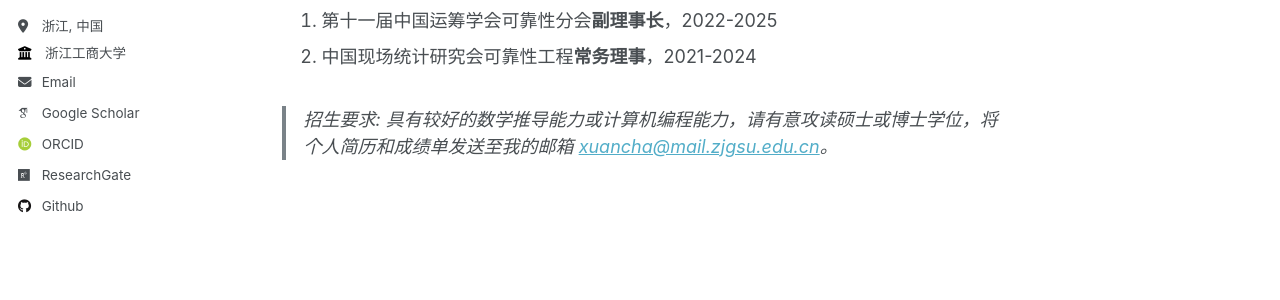
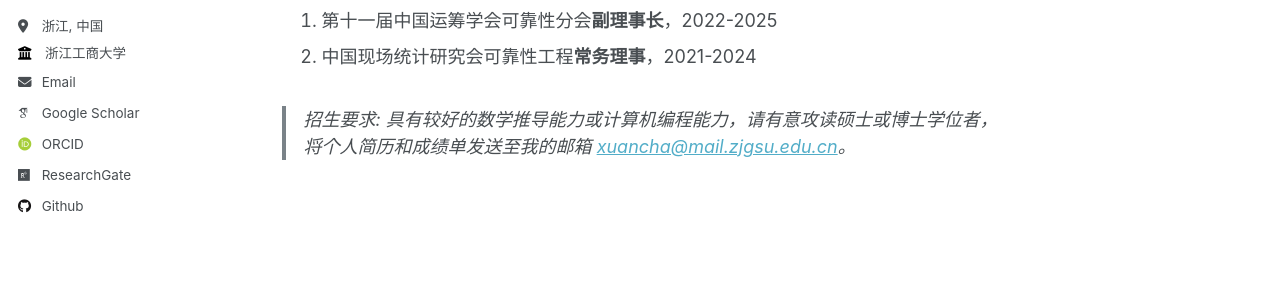
Before and after one commit to XU-ANCHA/XU-ANCHA.github.io, a Jekyll site: the page built from _pages/about.md, in a window 1280 px wide and 900 px high, scrolled down 3202 px. Shown: the part 306-606 px from the top of the window. Built offline with Jekyll 4.4.1, drawn with Linux system fonts in a browser that asks for light colours; some web fonts are replaced.

Commit message:
Update about.md

```diff
--- a/_pages/about.md
+++ b/_pages/about.md
@@ -129,4 +129,4 @@ Research Fellow, 新加坡国立大学
 2. 中国现场统计研究会可靠性工程**常务理事**，2021-2024
 
 
-> 招生要求: 具有较好的数学推导能力或计算机编程能力，请有意攻读硕士或博士学位，将个人简历和成绩单发送至我的邮箱 <xuancha@mail.zjgsu.edu.cn>。
+> 招生要求: 具有较好的数学推导能力或计算机编程能力，请有意攻读硕士或博士学位者，将个人简历和成绩单发送至我的邮箱 <xuancha@mail.zjgsu.edu.cn>。
```
